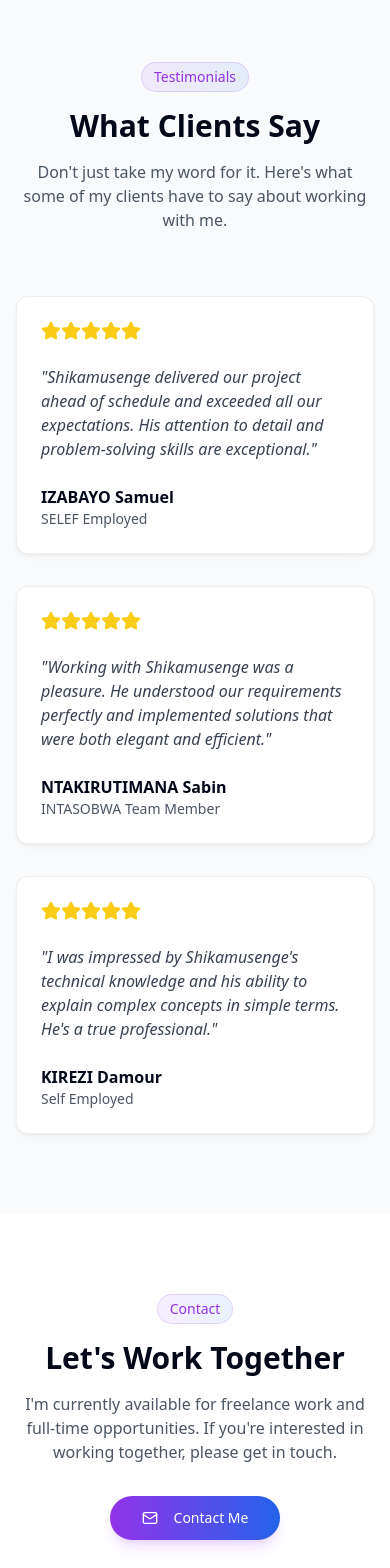
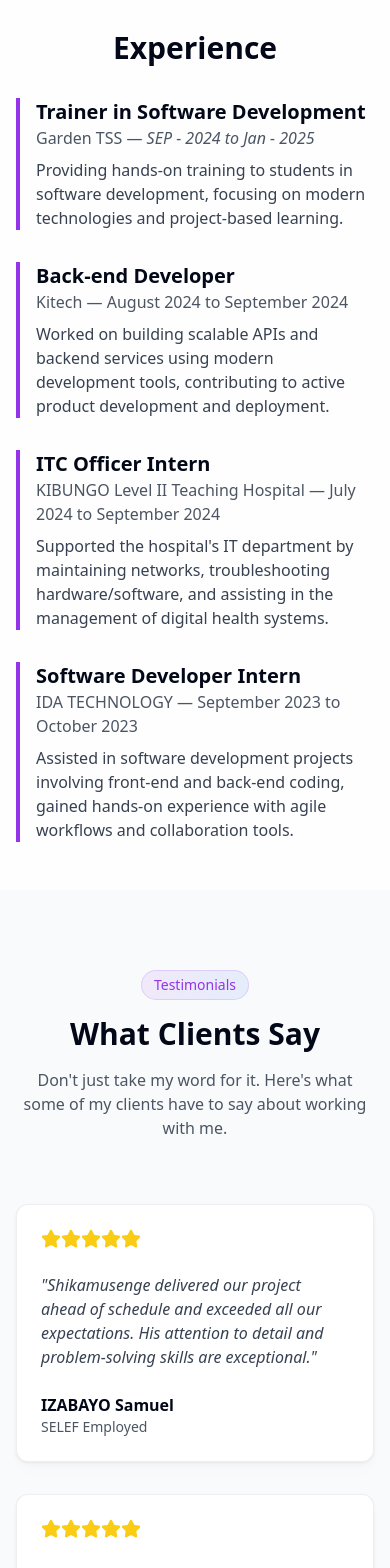
Before and after one commit to shikamusenge/my-profile, a Next.js app: page / in a window 390 px wide. Shown: the part 6740-8308 px from the top of the page. Built offline with nearby package versions, Linux system fonts and the light colour scheme.

Commit message:
improved contact and experiance

```diff
--- a/app/page.tsx
+++ b/app/page.tsx
@@ -5,11 +5,12 @@ import Image from "next/image"
 import { Button } from "@/components/ui/button"
 import { Badge } from "@/components/ui/badge"
 import { Card, CardContent } from "@/components/ui/card"
-import { ChevronRight, Code2, Download, Globe, Layers, Mail, MapPin, Sparkles, Star } from "lucide-react"
+import { ChevronRight, Code2, Download, Globe, Layers, Mail, MapPin, Sparkles, Star,Github, Linkedin, Twitter } from "lucide-react"
 import { motion } from "framer-motion"
 import { useMobile } from "@/hooks/use-mobile"
 import { FeaturedProjects } from "@/components/projects/featured-projects"
 import { projects } from "@/data/projects"
+
 
 export default function Home() {
   const isMobile = useMobile()
@@ -33,7 +34,7 @@ export default function Home() {
   return (
     <div className="min-h-screen bg-gradient-to-b from-zinc-50 to-white dark:from-zinc-950 dark:to-zinc-900">
       {/* Hero Section */}
-      <section className="relative overflow-hidden pt-20 pb-32 md:pt-32 md:pb-44">
+      <section id="about" className="relative overflow-hidden pt-20 pb-32 md:pt-32 md:pb-44">
         {/* Background Elements */}
         <div className="absolute inset-0 bg-grid-black/[0.03] dark:bg-grid-white/[0.02] -z-10 light-texture" />
         <div className="absolute inset-0 bg-gradient-to-b from-zinc-50/90 to-white/90 dark:from-zinc-950/80 dark:to-zinc-900/80 backdrop-blur-sm -z-10" />
@@ -173,7 +174,7 @@ export default function Home() {
       </section>
 
       {/* Services Section */}
-      <section className="py-20 md:py-32">
+      <section id="service" className="py-20 md:py-32">
         <div className="container px-4 md:px-6 mx-auto">
           <motion.div
             initial={{ opacity: 0, y: 20 }}
@@ -238,7 +239,7 @@ export default function Home() {
       </section>
 
       {/* Skills Section */}
-      <section className="py-20 md:py-32 bg-gray-50 dark:bg-gray-900">
+      <section id="skills" className="py-20 md:py-32 bg-gray-50 dark:bg-gray-900">
         <div className="container px-4 md:px-6 mx-auto">
           <motion.div
             initial={{ opacity: 0, y: 20 }}
@@ -292,10 +293,43 @@ export default function Home() {
       </section>
 
       {/* Featured Projects Section - Now using the component */}
-      <FeaturedProjects projects={projects} />
+      <FeaturedProjects  projects={projects} />
+      <section className="container mx-auto px-4 md:px-6 py-12" id="experience">
+  <div className="max-w-4xl mx-auto">
+    <h2 className="text-3xl md:text-4xl font-bold text-center mb-8">Experience</h2>
+    <div className="space-y-8">
+
+      <div className="border-l-4 border-purple-600 pl-4">
+        <h3 className="text-xl font-semibold">Trainer in Software Development</h3>
+        <p className="text-gray-600 dark:text-gray-400">Garden TSS — <span className="italic">SEP - 2024 to Jan - 2025</span></p>
+        <p className="mt-2 text-gray-700 dark:text-gray-300">Providing hands-on training to students in software development, focusing on modern technologies and project-based learning.</p>
+      </div>
+
+      <div className="border-l-4 border-purple-600 pl-4">
+        <h3 className="text-xl font-semibold">Back-end Developer</h3>
+        <p className="text-gray-600 dark:text-gray-400">Kitech — August 2024 to September 2024</p>
+        <p className="mt-2 text-gray-700 dark:text-gray-300">Worked on building scalable APIs and backend services using modern development tools, contributing to active product development and deployment.</p>
+      </div>
+
+      <div className="border-l-4 border-purple-600 pl-4">
+        <h3 className="text-xl font-semibold">ITC Officer Intern</h3>
+        <p className="text-gray-600 dark:text-gray-400">KIBUNGO Level II Teaching Hospital — July 2024 to September 2024</p>
+        <p className="mt-2 text-gray-700 dark:text-gray-300">Supported the hospital's IT department by maintaining networks, troubleshooting hardware/software, and assisting in the management of digital health systems.</p>
+      </div>
+
+      <div className="border-l-4 border-purple-600 pl-4">
+        <h3 className="text-xl font-semibold">Software Developer Intern</h3>
+        <p className="text-gray-600 dark:text-gray-400">IDA TECHNOLOGY — September 2023 to October 2023</p>
+        <p className="mt-2 text-gray-700 dark:text-gray-300">Assisted in software development projects involving front-end and back-end coding, gained hands-on experience with agile workflows and collaboration tools.</p>
+      </div>
+
+    </div>
+  </div>
+</section>
+
 
       {/* Testimonials Section */}
-      <section className="py-20 md:py-32 bg-gray-50 dark:bg-gray-900">
+      <section id="testimonials" className="py-20 md:py-32 bg-gray-50 dark:bg-gray-900">
         <div className="container px-4 md:px-6 mx-auto">
           <motion.div
             initial={{ opacity: 0, y: 20 }}
@@ -365,20 +399,12 @@ export default function Home() {
       </section>
 
       {/* Contact Section */}
-      <section className="py-20 md:py-32 relative overflow-hidden">
-        <div className="absolute inset-0 bg-grid-black/[0.03] dark:bg-grid-white/[0.02] -z-10 light-texture" />
-        <div className="absolute inset-0 bg-gradient-to-b from-white/90 to-white/90 dark:from-gray-900/80 dark:to-gray-900/80 backdrop-blur-sm -z-10" />
-
-        {/* Decorative Elements */}
-        <div className="absolute top-20 right-10 w-64 h-64 bg-purple-200 dark:bg-purple-900/20 rounded-full blur-3xl opacity-40 -z-10" />
-        <div className="absolute bottom-10 left-10 w-72 h-72 bg-blue-200 dark:bg-blue-900/20 rounded-full blur-3xl opacity-40 -z-10" />
-
-        <div className="container px-4 md:px-6 mx-auto">
+      <div id="contact" className="container px-4 md:px-6 mx-auto py-16">
   <motion.div
     initial={{ opacity: 0, y: 20 }}
     whileInView={{ opacity: 1, y: 0 }}
     transition={{ duration: 0.5 }}
-            className="max-w-3xl mx-auto text-center"
+    className="max-w-2xl mx-auto text-center"
   >
     <Badge
       variant="outline"
@@ -387,20 +413,49 @@ export default function Home() {
       Contact
     </Badge>
     <h2 className="text-3xl md:text-4xl font-bold mb-4">Let's Work Together</h2>
-            <p className="text-gray-600 dark:text-gray-400 mb-8">
+    <p className="text-gray-600 dark:text-gray-400 mb-6">
       I'm currently available for freelance work and full-time opportunities. If you're interested in working
-              together, please get in touch.
+      together, please get in touch!
     </p>
+
+    <div className="space-y-2 text-gray-700 dark:text-gray-300 mb-8">
+      <p>
+        📧 <a href="mailto:shikamusenge720@gmail.com" className="text-blue-600 hover:underline">shikamusenge720@gmail.com</a>
+      </p>
+      <p>
+        📱 <a href="tel:+250123456789" className="text-blue-600 hover:underline">+250 784 589 448</a>
+      </p>
+      <p>
+        🌍 Kigali, Rwanda
+      </p>
+    </div>
+
+    <div className="flex justify-center gap-4 mb-8">
+      <a href="https://github.com/shikamusenge" target="_blank" rel="noopener noreferrer" className="text-gray-600 hover:text-black dark:hover:text-white">
+        <Github className="h-6 w-6" />
+      </a>
+      <a href="https://wa.me/+250784589448" target="_blank" rel="noopener noreferrer" className="text-gray-600 hover:text-black dark:hover:text-white">
+        WhatsApp
+      </a>
+      <a href="https://www.linkedin.com/in/shikamusenge-philemon-86494b291/" target="_blank" rel="noopener noreferrer" className="text-gray-600 hover:text-blue-600">
+        <Linkedin className="h-6 w-6" />
+      </a>
+      <a href="https://twitter.com/ShikamusengeP" target="_blank" rel="noopener noreferrer" className="text-gray-600 hover:text-blue-400">
+        <Twitter className="h-6 w-6" />
+      </a>
+    </div>
+
     <Button
       size="lg"
       className="rounded-full bg-gradient-to-r from-purple-600 to-blue-600 hover:from-purple-700 hover:to-blue-700 text-white shadow-lg shadow-purple-500/20 hover:shadow-purple-500/30 transition-all duration-300"
+      onClick={() => window.location.href = "mailto:your.email@example.com"}
     >
       <Mail className="mr-2 h-4 w-4" />
       Contact Me
     </Button>
   </motion.div>
 </div>
-      </section>
+
     </div>
   )
 }
--- a/components/projects/featured-projects.tsx
+++ b/components/projects/featured-projects.tsx
@@ -14,7 +14,7 @@ interface FeaturedProjectsProps {
 
 export function FeaturedProjects({ projects }: FeaturedProjectsProps) {
   return (
-    <section className="py-20 md:py-32">
+    <section id="portfolio" className="py-20 md:py-32">
       <div className="container px-4 md:px-6 mx-auto">
         <motion.div
           initial={{ opacity: 0, y: 20 }}
--- a/components/site-header.tsx
+++ b/components/site-header.tsx
@@ -40,10 +40,10 @@ export function SiteHeader() {
 
         {!isMobile ? (
           <nav className="flex items-center gap-8">
-            {["Home", "About", "Experience", "Portfolio", "Blog", "Contact"].map((item) => (
+            {["Home", "About", "Experience", "Portfolio", "Contact"].map((item) => (
               <Link
                 key={item}
-                href={item === "Home" ? "/" : `/${item.toLowerCase()}`}
+                href={item === "Home" ? "/" : `#${item.toLowerCase()}`}
                 className="text-sm font-medium text-gray-700 dark:text-gray-300 hover:text-purple-600 dark:hover:text-purple-400 transition-colors"
               >
                 {item}
```
Lines whose indentation alone changed are shown as unchanged.
